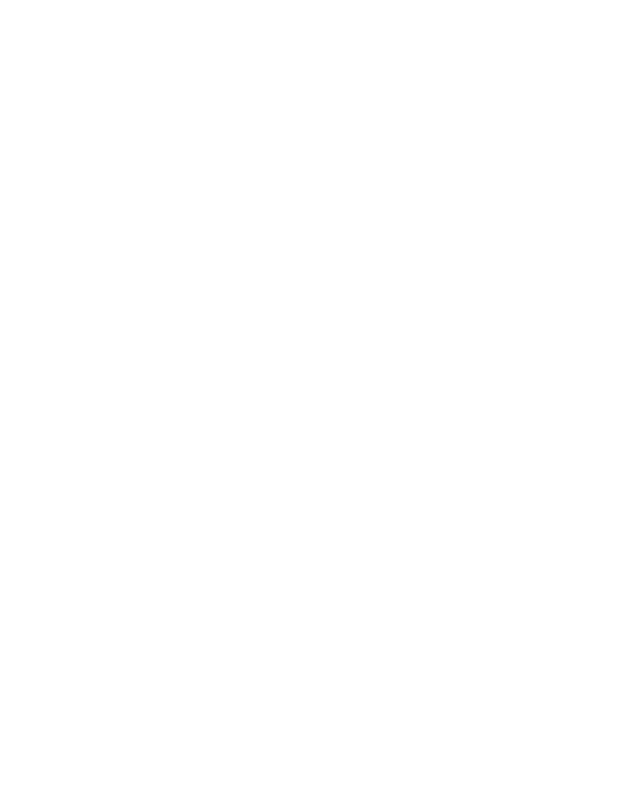
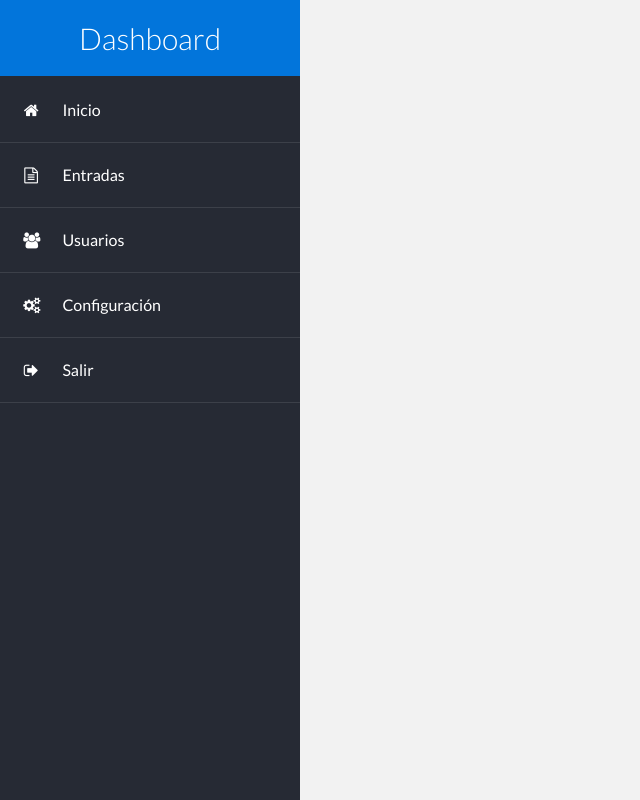
Before and after one commit to iscomejia547/Dashboard-Sample, a plain HTML site: page index.htm in a window 1280 px wide. Shown: the whole page, without its empty margins (0-640 px from the left). Drawn offline with nearby package versions, Linux system fonts and the light colour scheme.

Commit message:
added sidebar, pend main and comment

```diff
--- /dev/null
+++ b/CSS/styles.scss
@@ -0,0 +1,54 @@
+/*---MAIN STYLESHEET---*/
+//Colors
+$p-white: #f2f2f2;
+$metalblack: #262a34;
+$t-skyblue: #0275db;
+$opac-white: rgba(255,255,255,.1);
+$lime-green: #35ae6b;
+
+body{
+    background-color: $p-white;
+    font-size: 16px;
+    font-family: 'Lato', Arial, sans-serif;
+}
+
+//Sidebar
+.side-bar{
+    background-color: $metalblack;
+    color: #fff;
+    min-width: 300px;
+    min-height: 100vh;
+    padding: 0;
+}
+.side-bar a{
+    color: #fff;
+}
+
+.side-bar .logo{
+    background-color: $t-skyblue;
+    margin-bottom: 2px;
+}
+.side-bar .logo h2{
+    font-size: 30px;
+    font-family: 'Lato', sans-serif;
+    padding: 20px 0;
+    text-align: center;
+    font-weight: 300;
+    margin: 0;
+}
+//Menu
+.side-bar .menu a{
+    display: block;
+    padding: 20px;
+    font-family: 'Lato', sans-serif;
+    font-weight: 500;
+    border-bottom: 1px solid $opac-white;
+}
+.side-bar .menu a:hover{
+    background-color: $lime-green;
+    text-decoration: none;
+}
+.side-bar .menu a i{
+    margin-right: 20px;
+    font-weight: normal;
+}
--- a/index.htm
+++ b/index.htm
@@ -5,12 +5,30 @@
     <meta name="viewport" content="width=device-width, initial-scale=1.0">
     <meta http-equiv="X-UA-Compatible" content="ie=edge">
     <link rel="stylesheet" href="css/bootstrap.min.css">
+    <link rel="stylesheet" href="css/styles.css">
+    <link rel="stylesheet" href="css/fontello.css">
+    <link href="https://fonts.googleapis.com/css?family=Lato:300,400,700" rel="stylesheet">
     <script src="https://code.jquery.com/jquery-3.3.1.slim.min.js" integrity="sha256-3edrmyuQ0w65f8gfBsqowzjJe2iM6n0nKciPUp8y+7E="
         crossorigin="anonymous"></script>
     <script src="js/bootstrap.min.js"></script>
     <title>Dashboard</title>
 </head>
 <body>
-
+    <div class="container-fluid">
+        <div class="row">
+            <section class="side-bar col-12 col-sm-auto">
+                <div class="logo">
+                    <h2>Dashboard</h2>
+                </div>
+                <nav class="menu d-flex d-sm-block justify-content-center flex-wrap">
+                    <a href="#"><i class="icon-home"></i><span>Inicio</span></a>
+                    <a href="#"><i class="icon-doc-text"></i><span>Entradas</span></a>
+                    <a href="#"><i class="icon-users"></i><span>Usuarios</span></a>
+                    <a href="#"><i class="icon-cog-alt"></i><span>Configuración</span></a>
+                    <a href="#"><i class="icon-logout"></i><span>Salir</span></a>
+                </nav>
+            </section>
+        </div>
+    </div>
 </body>
 </html>
```
Also changed, not shown: CSS/styles.css (added), 1 other file.
